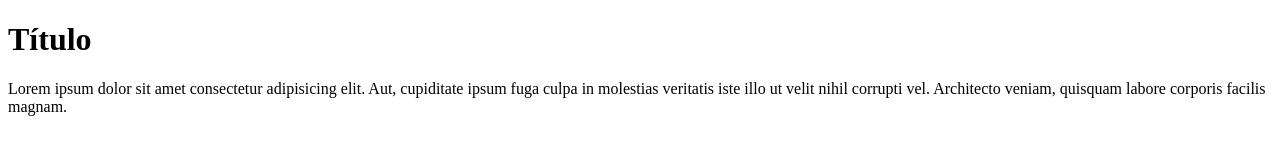
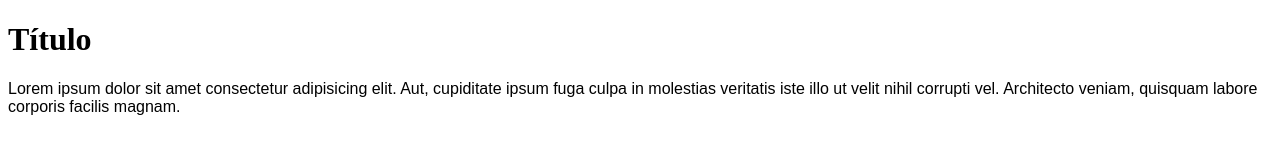
Before and after one commit to Oinerte/ignore-grilo, a plain HTML site: page index.html in a window 1280 px wide. Drawn offline with Linux system fonts and the light colour scheme.

Commit message:
Adicionando o .css e adicionando as fontes

```diff
--- /dev/null
+++ b/estilos.css
@@ -0,0 +1,11 @@
+@font-face {
+  font-family: 'infinite';
+  src: url(Infinite.ttf);
+
+  font-family: 'infinite italic';
+  src: url(InfiniteItalic.ttf);
+}
+
+p {
+  font-family: 'infinite', fantasy;
+}
--- a/index.html
+++ b/index.html
@@ -5,6 +5,7 @@
     <meta http-equiv="X-UA-Compatible" content="IE=edge" />
     <meta name="viewport" content="width=device-width, initial-scale=1.0" />
     <title>Document</title>
+    <link rel="stylesheet" href="estilos.css" />
   </head>
   <body>
     <h1>Título</h1>
```
Also changed, not shown: Infinite.ttf (added), InfiniteItalic.ttf (added).
